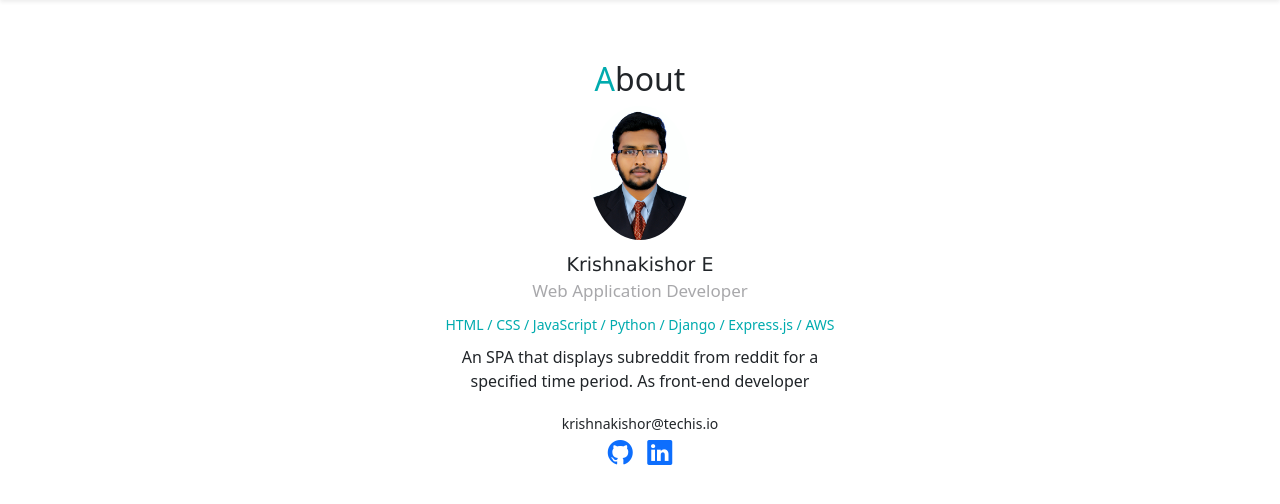
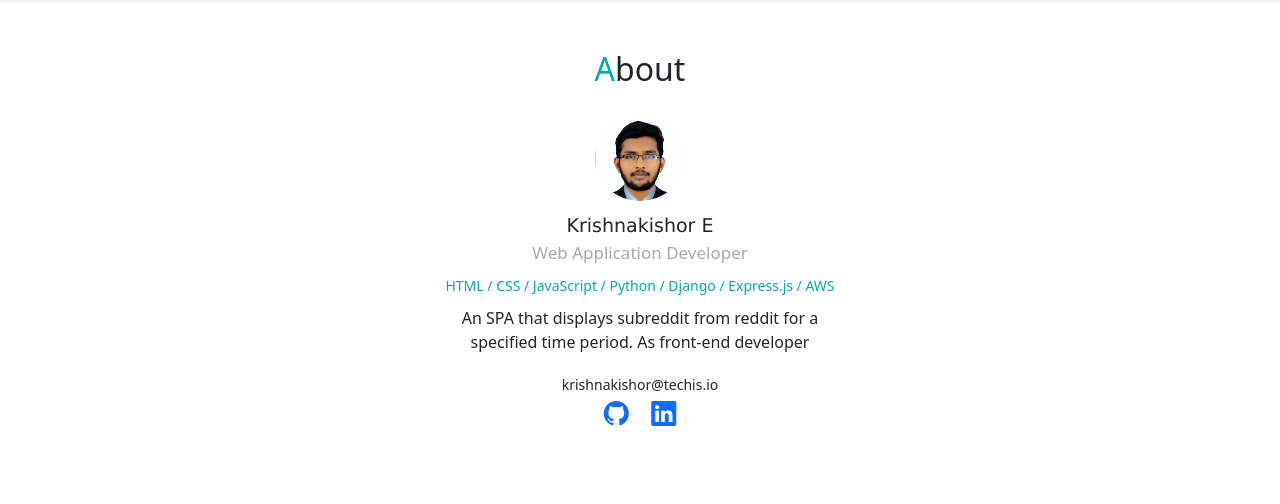
Before and after one commit to krishnakishor13/portfolio, a PHP site: page / in a window 1280 px wide. Shown: the part 64-568 px from the top of the page. Run offline with PHP 8.4, Linux system fonts and the light colour scheme.

Commit message:
changed images and logo

```diff
--- a/index.html
+++ b/index.html
@@ -8,7 +8,7 @@
       rel="stylesheet"
       href="https://cdn.jsdelivr.net/npm/bootstrap-icons@1.5.0/font/bootstrap-icons.css"
     />
-    <link rel="icon" href="#" />
+    <link rel="icon" href="img/techis-logo.png" />
     <!--icon-->
     <link rel="stylesheet" href="style.css" />
     <link
@@ -48,7 +48,7 @@
 
     <div id="about">
       <h2><span class="font-primary">A</span>bout</h2>
-      <img src="img/E24484 Krishnakishor (2) (1).jpg" />
+      <img src="img/Screenshot 2021-10-06 at 7.46.30 AM.png" />
       <div class="name">Krishnakishor E</div>
       <div class="vocation">Web Application Developer</div>
       <div class="skills">
@@ -62,7 +62,7 @@
 
       <div class="logoo">
         <a href="linkgithuub"><i class="bi bi-github"></i></a>
-        <a href="linkdin"><i class="bi bi-linkedin ms-2"></i></a>
+        <a href="linkdin"><i class="bi bi-linkedin ms-3"></i></a>
       </div>
     </div>
 
--- a/style.css
+++ b/style.css
@@ -14,15 +14,16 @@ body {
 /* ########## */
 
 #about {
-  margin: 60px auto;
+  margin: 50px auto;
   max-width: 400px;
   text-align: center;
 }
 
-img {
+#about img {
   border-radius: 50%;
-  width: 100px;
+  width: 90px;
   margin-bottom: 10px;
+  margin-top: 20px;
 }
 
 #about .name {
@@ -49,4 +50,5 @@ img {
 #about .logoo {
   text-align: center;
   font-size: 25px;
+  color: #000;
 }
```
Also changed, not shown: Portfolio_XD.png (added), Portfolio_XD@2x.png (added), img/E24484 Krishnakishor (2) (1).jpg (deleted), img/Screenshot 2021-10-06 at 7.46.30 AM.png (added), img/techis-logo.png (added), 2 other files.
